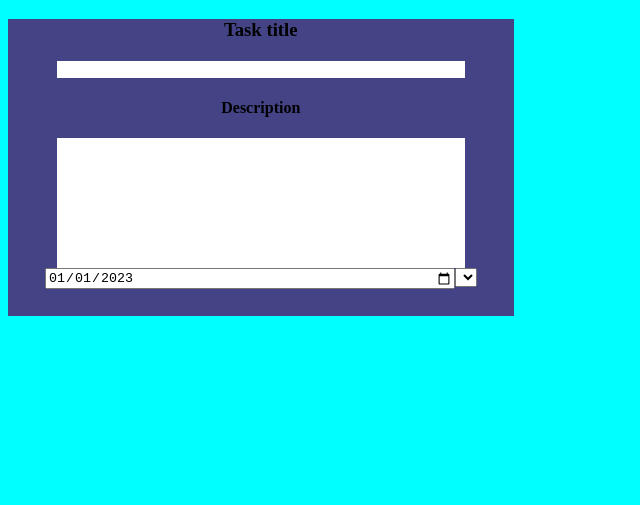
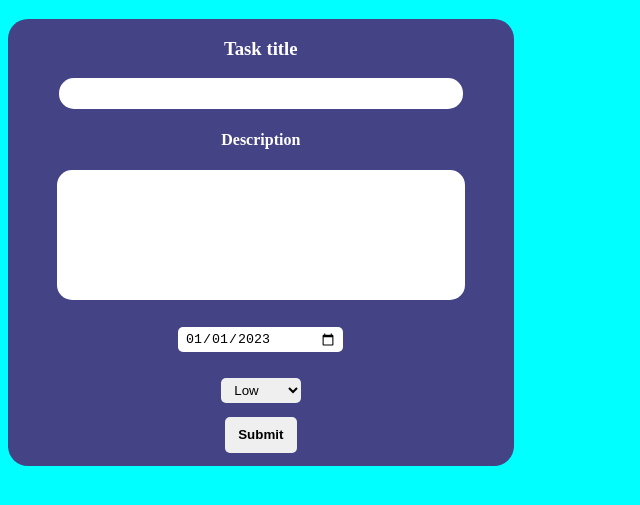
Before and after one commit to 2Tough/todo-list, a website built with webpack: page dist/index.html in a window 1280 px wide. Shown: the part 61-566 px from the top of the page, without its empty margins (0-640 px from the left). Built offline with nearby package versions, Linux system fonts and the light colour scheme.

Commit message:
Styled ToDo card.

```diff
--- a/src/default-to-do.js
+++ b/src/default-to-do.js
@@ -22,6 +22,8 @@ export function defaultToDo() {
 
     const projectsDiv = document.createElement("h3");
     projectsDiv.textContent = blankToDo().projectTitle;
+    projectsDiv.classList.add("taskTitle");
+
 
     const inputTitle = document.createElement("input");
     inputTitle.classList.add("inputTitle");
@@ -35,6 +37,7 @@ export function defaultToDo() {
 
     const projectsDivBody = document.createElement("h4");
     projectsDivBody.textContent = blankToDo().projectBody;
+    projectsDivBody.classList.add("taskBody")
     toDoContainer.appendChild(projectsDivBody);
 
     const inputBody = document.createElement("input");
@@ -48,15 +51,22 @@ export function defaultToDo() {
 
     // Due date, priority and checklist
 
+    // Date and priority container
+
+    const datePriorityContainer = document.createElement("div");
+    datePriorityContainer.classList.add("datePriorityContainer");
+    toDoContainer.appendChild(datePriorityContainer);
+
     const dueDateInput = document.createElement("input");
     dueDateInput.type = "date";
     dueDateInput.classList.add("date");
     dueDateInput.value = "2023-01-01"
-    toDoContainer.appendChild(dueDateInput);
+    datePriorityContainer.appendChild(dueDateInput);
 
     const priorityInput = document.createElement("select");
-    priorityInput.id = "priority";
-    toDoContainer.appendChild(priorityInput);
+    priorityInput.classList.add = "priority";
+    priorityInput.value = "Low"
+    datePriorityContainer.appendChild(priorityInput);
 
     //Create array of options to be added
     let optionsArray = ["Low","Middle","High","Urgent"];
@@ -65,7 +75,7 @@ export function defaultToDo() {
     for (let i = 0; i < optionsArray.length; i++) {
         let option = document.createElement("option");
         option.value = optionsArray[i];
-        option.text = array[i];
+        option.text = optionsArray[i];
         priorityInput.appendChild(option);
     }
 
@@ -101,12 +111,6 @@ export function defaultToDo() {
 
     })
 
-    const createNewToDoBtn = document.createElement("button");
-    createNewToDoBtn.textContent = "New ToDo";
-    createNewToDoBtn.classList.add("newToDo");
-    toDoContainer.appendChild(createNewToDoBtn);
-
-
     createNewToDoBtn.addEventListener("click", function () {
         console.log("this is the title value " + inputTitle.value);
         console.log("this is the body value " + inputBody.value);
--- a/src/style.css
+++ b/src/style.css
@@ -10,17 +10,30 @@ body {
     border: none;
 }
 
+.taskTitle, .taskBody {
+    padding-top: 1em;
+    color: rgb(255, 255, 255);
+
+}
+
+.taskBody {
+    padding: 0;
+}
+
 .inputTitle {
     border: none;
+    padding: 0.6em 0;
+    border-radius: 15px;
+}
 
-
-}
 
 .inputBody {
     width: 80%;
     height: 8rem;
     margin-bottom: 0;
     border: none;
+    border-radius: 15px;
+
 }
 
 input {
@@ -33,8 +46,41 @@ input {
     width: 40%;
     height: 100%;
     background-color: rgb(68, 67, 133);
+    border-radius: 20px;
 }
 
 .date {
+    border: none;
+    margin: 2em;
+    width: 30%;
+    padding: 0.3em 0.5em;
+    border-radius: 5px;
+
+}
+
+.priority {
     margin-bottom: 2em;
+    width: 80%;
 }
+
+select {
+    border: 5px;
+    padding: 0.3em 0.7em;
+    border-radius: 5px;
+
+}
+
+button {
+    border: none;
+    margin: 1em;
+    padding: 0.8em 1em;
+    border-radius: 5px;
+    font-weight: 900;
+
+}
+
+.datePriorityContainer {
+    display: flex;
+    flex-direction: column;
+    align-items: center;
+}
```
Also changed, not shown: dist/main.js.
